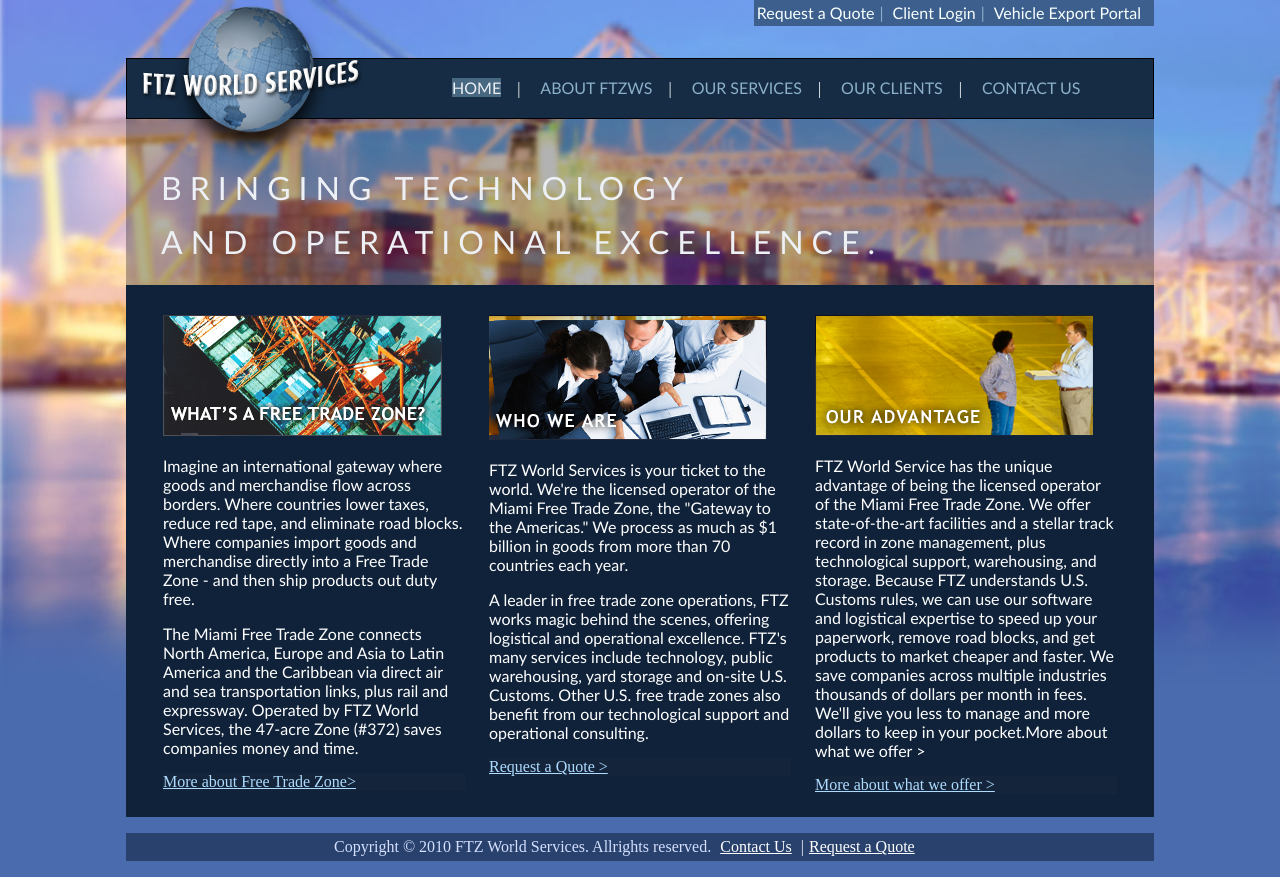
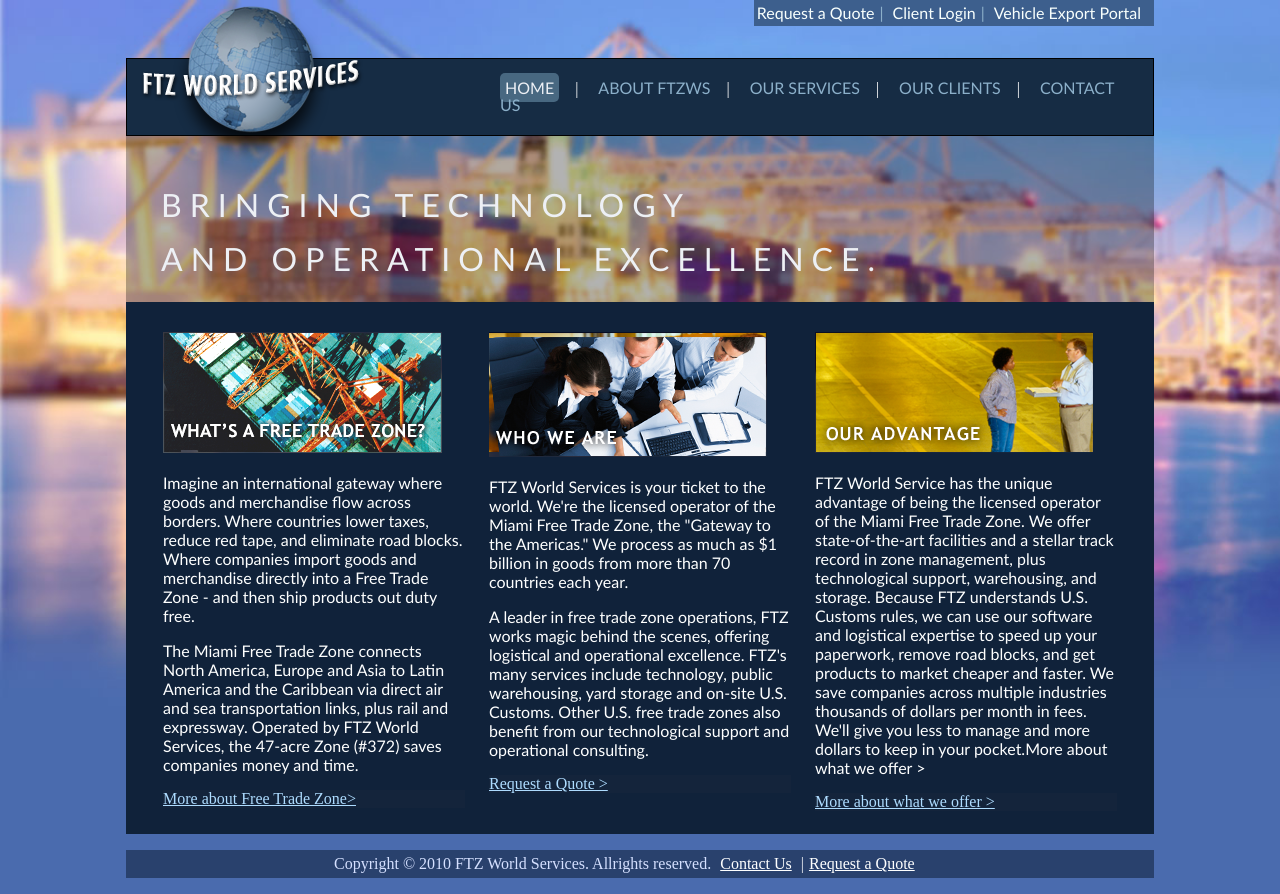
Before and after one commit to DijikoGrovestar/HTML-Project-1, a plain HTML site: page HomePage/index.html in a window 1280 px wide. In both pictures the pointer is over the link "HOME". Drawn offline with Linux system fonts and the light colour scheme.

Commit message:
hovering effect changes fixed

```diff
--- a/HomePage/style.css
+++ b/HomePage/style.css
@@ -66,6 +66,7 @@
 .navbar ul{
 padding-left:20em;
 line-height:1em;
+margin-left:3em;
 }
 
 .navbar ul li{
@@ -93,7 +94,8 @@
 .navbar ul li a:hover{
 background-color:#486881;
 color:#EDF0F5;
-padding:opx;
+padding:5px;
+border-radius:5px;
 }
 
 .banner{
--- a/HomePage/style2.css
+++ b/HomePage/style2.css
@@ -58,6 +58,7 @@
 .navbar ul{
   padding-left:20em;
   line-height:1em;
+  margin-left:3em;
   /* border:1px solid #F8FFFD; */
   /* border-spacing:5px; */
   /* box-sizing: border-box; */
@@ -71,6 +72,7 @@
     text-decoration: none;
     cursor: pointer;
     font-family:Trebuchet MS;
+
     }
 
   .navbar ul li:after{
@@ -89,7 +91,8 @@
   .navbar ul li a:hover{
     background-color:#486881;
     color:#EDF0F5;
-    padding:opx;
+    padding:5px;
+    border-radius:5px;
     }
 
 .content{
```
